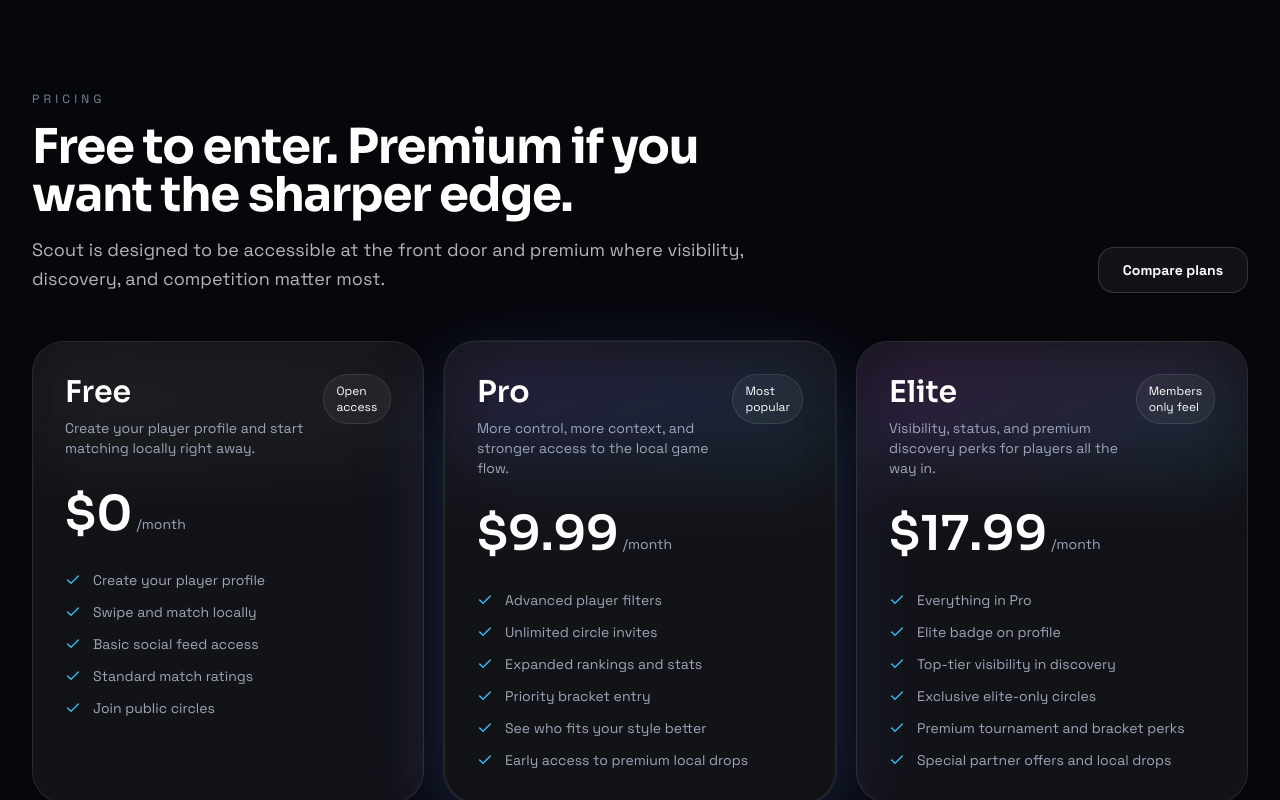
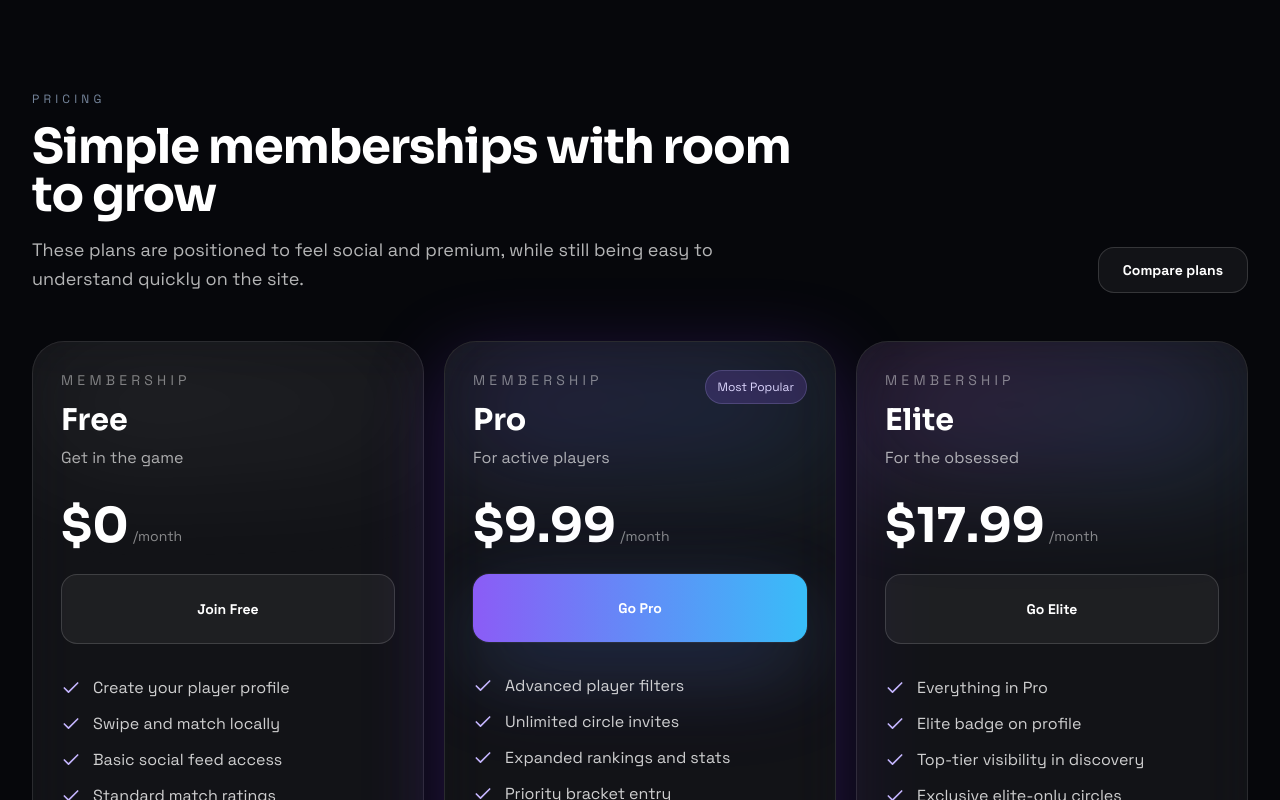
Before and after one commit to 22annajohnson/ScoutSportsWeb, a React (Vite) app: page / in a window 1280 px wide. Shown: the part 2180-2980 px from the top of the page. Built offline with nearby package versions, Linux system fonts and the light colour scheme.

Commit message:
Align pricing surfaces with the homepage style

```diff
--- a/src/pages/PricingPage.tsx
+++ b/src/pages/PricingPage.tsx
@@ -13,8 +13,8 @@ export function PricingPage() {
         <Container>
           <SectionHeading
             eyebrow="Pricing"
-            title="Choose the level of access that matches how seriously you play."
-            description="Scout keeps the front door open, then layers in sharper discovery, stronger visibility, and premium local advantages for players who want more."
+            title="Simple memberships with room to grow"
+            description="Scout keeps the front door open, then layers in stronger discovery, visibility, and local status for players who want more."
             align="center"
           />
 
@@ -22,40 +22,46 @@ export function PricingPage() {
             {pricingTiers.map((tier) => (
               <GlassCard
                 key={tier.name}
-                className={`relative overflow-hidden p-8 ${tier.featured ? "border-accent-purple/40 bg-white/[0.05] shadow-glow" : ""}`}
+                className={`relative overflow-hidden p-7 ${tier.featured ? "border-violet-400/40 shadow-[0_20px_80px_rgba(124,58,237,0.28)]" : ""}`}
               >
-                <div className={`absolute inset-x-0 top-0 h-32 bg-gradient-to-br ${tier.accent} opacity-60 blur-2xl`} />
+                <div className={`absolute inset-x-0 top-0 h-32 bg-gradient-to-br ${tier.accent} opacity-80 blur-3xl`} />
                 <div className="relative">
-                  <div className="flex items-start justify-between gap-4">
-                    <div>
-                      <div className="font-display text-3xl font-semibold text-white">{tier.name}</div>
-                      <div className="mt-2 text-sm text-text-muted">{tier.badge}</div>
+                  {tier.featured ? (
+                    <div className="absolute right-0 top-0">
+                      <div className="rounded-full border border-violet-300/20 bg-violet-500/20 px-3 py-2 text-xs text-violet-200">
+                        Most Popular
+                      </div>
                     </div>
-                    {tier.featured ? (
-                      <div className="rounded-full border border-accent-purple/30 bg-accent-purple/10 px-3 py-2 text-xs font-semibold uppercase tracking-[0.24em] text-white">
-                        Recommended
-                      </div>
-                    ) : null}
+                  ) : null}
+
+                  <div>
+                    <div className="text-sm uppercase tracking-[0.3em] text-white/45">Membership</div>
+                    <div className="mt-3 font-display text-3xl font-black text-white">{tier.name}</div>
+                    <div className="mt-2 text-white/65">{tier.subtitle}</div>
                   </div>
 
                   <div className="mt-8 flex items-end gap-1">
-                    <span className="font-display text-6xl font-semibold text-white">{tier.price}</span>
-                    <span className="pb-2 text-sm text-text-muted">{tier.cadence ?? ""}</span>
+                    <span className="font-display text-6xl font-black text-white">{tier.price}</span>
+                    <span className="mb-2 text-sm text-white/50">{tier.cadence ?? ""}</span>
                   </div>
-                  <p className="mt-4 text-base leading-7 text-text-muted">{tier.description}</p>
+                  <p className="mt-4 text-base leading-relaxed text-white/70">{tier.description}</p>
 
                   <div className="mt-8 space-y-4">
                     {tier.features.map((feature) => (
-                      <div key={feature} className="flex items-center gap-3 text-sm text-text-muted">
-                        <Check className="h-4 w-4 text-accent-blue" />
+                      <div key={feature} className="flex items-start gap-3 text-white/80">
+                        <Check className="mt-0.5 h-5 w-5 shrink-0 text-violet-300" />
                         <span>{feature}</span>
                       </div>
                     ))}
                   </div>
 
                   <div className="mt-10">
-                    <Button href="/" variant={tier.featured ? "primary" : "secondary"} className="w-full">
-                      {tier.name === "Free" ? "Get Started" : `Choose ${tier.name}`}
+                    <Button
+                      href="/"
+                      variant={tier.featured ? "primary" : "secondary"}
+                      className={`w-full py-6 text-base ${tier.featured ? "" : "bg-white/10 text-white shadow-none hover:bg-white/15"}`}
+                    >
+                      {tier.buttonLabel}
                     </Button>
                   </div>
                 </div>
--- a/src/sections/PricingPreviewSection.tsx
+++ b/src/sections/PricingPreviewSection.tsx
@@ -12,8 +12,8 @@ export function PricingPreviewSection() {
         <div className="flex items-end justify-between gap-6">
           <SectionHeading
             eyebrow="Pricing"
-            title="Free to enter. Premium if you want the sharper edge."
-            description="Scout is designed to be accessible at the front door and premium where visibility, discovery, and competition matter most."
+            title="Simple memberships with room to grow"
+            description="These plans are positioned to feel social and premium, while still being easy to understand quickly on the site."
           />
           <div className="hidden lg:block">
             <Button href="/pricing" variant="secondary">
@@ -26,27 +26,41 @@ export function PricingPreviewSection() {
           {pricingTiers.map((tier) => (
             <GlassCard
               key={tier.name}
-              className={`relative overflow-hidden p-8 ${tier.featured ? "border-accent-purple/40 bg-white/[0.05] shadow-glow" : ""}`}
+              className={`relative overflow-hidden p-7 ${tier.featured ? "border-violet-400/40 shadow-[0_20px_80px_rgba(124,58,237,0.28)]" : ""}`}
             >
-              <div className={`absolute inset-x-0 top-0 h-32 bg-gradient-to-br ${tier.accent} opacity-60 blur-2xl`} />
+              <div className={`absolute inset-x-0 top-0 h-32 bg-gradient-to-br ${tier.accent} opacity-80 blur-3xl`} />
               <div className="relative">
-                <div className="flex items-start justify-between gap-4">
-                  <div>
-                    <div className="font-display text-3xl font-semibold text-white">{tier.name}</div>
-                    <div className="mt-2 text-sm text-text-muted">{tier.description}</div>
+                {tier.featured ? (
+                  <div className="absolute right-0 top-0">
+                    <div className="rounded-full border border-violet-300/20 bg-violet-500/20 px-3 py-2 text-xs text-violet-200">
+                      Most Popular
+                    </div>
                   </div>
-                  <div className="rounded-full border border-white/10 bg-white/5 px-3 py-2 text-xs text-white">
-                    {tier.badge}
-                  </div>
+                ) : null}
+
+                <div>
+                  <div className="text-sm uppercase tracking-[0.3em] text-white/45">Membership</div>
+                  <div className="mt-3 font-display text-3xl font-black text-white">{tier.name}</div>
+                  <div className="mt-2 text-white/65">{tier.subtitle}</div>
                 </div>
+
                 <div className="mt-8 flex items-end gap-1">
-                  <span className="font-display text-5xl font-semibold text-white">{tier.price}</span>
-                  <span className="pb-1 text-sm text-text-muted">{tier.cadence ?? ""}</span>
+                  <span className="font-display text-5xl font-black text-white">{tier.price}</span>
+                  <span className="mb-1 text-sm text-white/50">{tier.cadence ?? ""}</span>
+                </div>
+                <div className="mt-6">
+                  <Button
+                    href="/pricing"
+                    className={`w-full py-6 text-base ${tier.featured ? "" : "bg-white/10 text-white shadow-none hover:bg-white/15"}`}
+                    variant={tier.featured ? "primary" : "secondary"}
+                  >
+                    {tier.buttonLabel}
+                  </Button>
                 </div>
                 <div className="mt-8 space-y-3">
                   {tier.features.map((feature) => (
-                    <div key={feature} className="flex items-center gap-3 text-sm text-text-muted">
-                      <Check className="h-4 w-4 text-accent-blue" />
+                    <div key={feature} className="flex items-start gap-3 text-white/80">
+                      <Check className="mt-0.5 h-5 w-5 shrink-0 text-violet-300" />
                       <span>{feature}</span>
                     </div>
                   ))}
```
